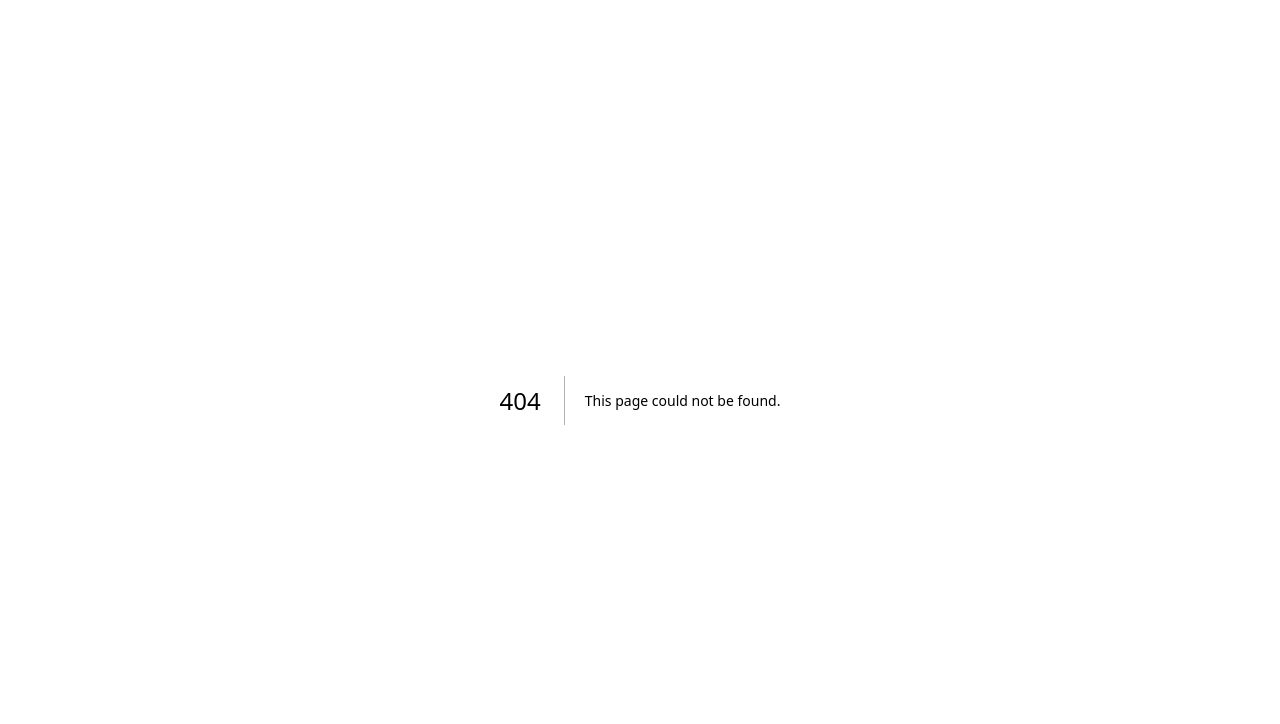
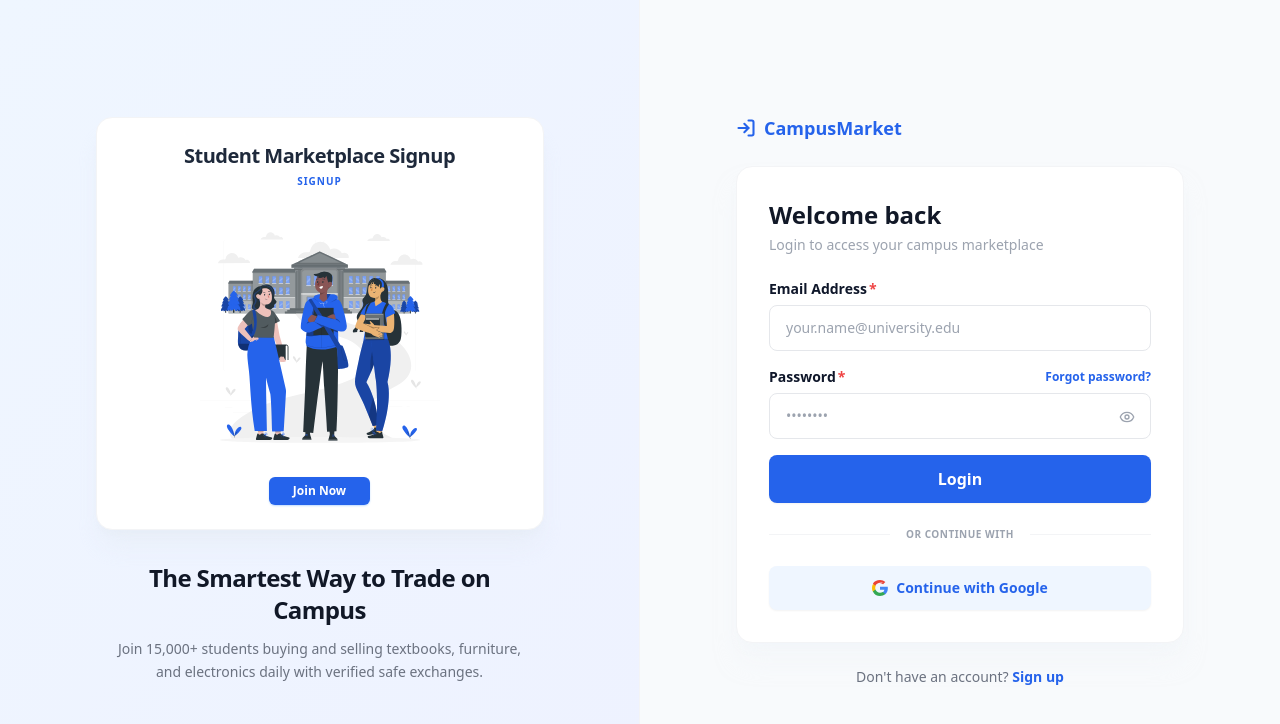
Before and after one commit to Gambi18/Campus-Marketplace, a Next.js app in the folder frontend/: page /login in a window 1280 px wide. Before the commit this address had no page. Shown: the top 724 px of the page. Built offline with nearby package versions, Linux system fonts and the light colour scheme.

Commit message:
Added the login page

```diff
--- a/frontend/app/components/Button.tsx
+++ b/frontend/app/components/Button.tsx
@@ -2,7 +2,7 @@ import React from 'react';
 
 interface ButtonProps {
   children: React.ReactNode;
-  variant?: 'primary' | 'secondary' | 'form' | 'outlined';
+  variant?: 'primary' | 'secondary' | 'form' | 'outlined' | 'formLightBlue';
   size?: 'sm' | 'md' | 'lg';
   type?: 'button' | 'submit';
   disabled?: boolean;
@@ -28,6 +28,7 @@ function Button({
     secondary: 'bg-[#f1f5f9] text-[#475569] hover:bg-[#e2e8f0] focus:ring-slate-400',
     outlined: 'border border-gray-300 bg-white text-[#475569] hover:bg-slate-50 focus:ring-slate-400',
     form: 'bg-brand-primary text-white hover:bg-blue-700 focus:ring-brand-primary w-full font-semibold shadow-sm',
+    formLightBlue: 'bg-blue-50 text-blue-600 hover:bg-blue-100 focus:ring-blue-400 font-semibold shadow-sm',
   };
   const sizeStyles = {
     sm: 'px-3 py-1.5 text-xs rounded-md',
--- /dev/null
+++ b/frontend/app/components/ContinueWithGoogle.tsx
@@ -0,0 +1,19 @@
+
+
+function ContinueWithGoogle() {
+  return (
+    <div>
+        <span className="text-xs font-semibold py-1.5 flex items-center justify-center gap-2 w-full text-slate-700">
+                <svg className="w-4 h-4" viewBox="0 0 24 24" width="16" height="16">
+                  <path fill="#EA4335" d="M12 5.04c1.64 0 3.12.56 4.28 1.67l3.2-3.2C17.52 1.58 14.96 1 12 1 7.35 1 3.4 3.65 1.5 7.5l3.78 2.93c.9-2.69 3.43-4.39 6.72-4.39z"/>
+                  <path fill="#4285F4" d="M23.49 12.27c0-.81-.07-1.59-.2-2.34H12v4.44h6.44a5.5 5.5 0 0 1-2.39 3.61l3.72 2.89c2.18-2.01 3.44-4.96 3.44-8.6z"/>
+                  <path fill="#FBBC05" d="M5.28 14.57a7.15 7.15 0 0 1 0-4.14L1.5 7.5a11.962 11.962 0 0 0 0 9l3.78-2.93z"/>
+                  <path fill="#34A853" d="M12 23c3.24 0 5.97-1.08 7.96-2.91l-3.72-2.89c-1.04.7-2.37 1.11-4.24 1.11-3.29 0-5.82-1.7-6.72-4.39L1.5 16.85C3.4 20.35 7.35 23 12 23z"/>
+                </svg>
+                Continue with Google
+              </span>
+    </div>
+  )
+}
+
+export default ContinueWithGoogle
--- a/frontend/app/components/Navbar.tsx
+++ b/frontend/app/components/Navbar.tsx
@@ -1,8 +1,18 @@
+"use client";
+
 import Link from 'next/link';
+import { usePathname } from 'next/navigation';
 import Logo from './Logo';
 import Button from './Button';
 
 export default function Navbar() {
+  const pathname = usePathname();
+
+  const navLinks = [
+    { label: 'Browse', href: '/' },
+    { label: 'My Listings', href: '/mylistings' },
+  ];
+
   return (
     <nav className="w-full h-16 bg-white border-b border-gray-100 px-6 sticky top-0 z-50">
       <div className="max-w-7xl mx-auto h-full flex items-center justify-between">
@@ -10,19 +20,19 @@ export default function Navbar() {
           <Logo />
 
           <div className="hidden md:flex items-center space-x-6 text-sm font-medium">
-            <Link
-              href="/"
-              className="relative text-brand-primary h-16 flex items-center after:absolute after:bottom-0 after:left-0 after:w-full after:h-[2px] after:bg-brand-primary font-semibold"
-            >
-              Browse
-            </Link>
-
-            <Link
-              href="/listings/my"
-              className="text-text-muted hover:text-brand-neutral transition-colors h-16 flex items-center"
-            >
-              My Listings
-            </Link>
+            {navLinks.map((link) => (
+              <Link
+                key={link.href}
+                href={link.href}
+                className={`h-16 flex items-center transition-colors relative ${
+                  pathname === link.href
+                    ? "text-brand-primary font-semibold after:absolute after:bottom-0 after:left-0 after:w-full after:h-[2px] after:bg-brand-primary"
+                    : "text-text-muted hover:text-brand-neutral"
+                }`}
+              >
+                {link.label}
+              </Link>
+            ))}
           </div>
         </div>
 
@@ -48,11 +58,16 @@ export default function Navbar() {
             </svg>
           </button>
 
-          <div className="w-8 h-8 rounded-full border border-gray-200 cursor-pointer overflow-hidden hover:ring-2 hover:ring-offset-2 hover:ring-brand-primary transition-all duration-150">
-            <div className="w-full h-full bg-slate-100 flex items-center justify-center text-xs font-semibold text-text-muted">
-              JD
+          <Link
+            href="/register"
+            className="w-8 h-8 rounded-full border border-gray-200 cursor-pointer overflow-hidden hover:ring-2 hover:ring-offset-2 hover:ring-brand-primary transition-all duration-150 block"
+          >
+            <div className="w-full h-full bg-slate-100 flex items-center justify-center text-text-muted hover:text-brand-primary transition-colors">
+              <svg xmlns="http://www.w3.org/2000/svg" fill="none" viewBox="0 0 24 24" strokeWidth={1.5} stroke="currentColor" className="w-5 h-5">
+                <path strokeLinecap="round" strokeLinejoin="round" d="M15.75 6a3.75 3.75 0 1 1-7.5 0 3.75 3.75 0 0 1 7.5 0ZM4.501 20.118a7.5 7.5 0 0 1 14.998 0A17.933 17.933 0 0 1 12 21.75c-2.676 0-5.216-.584-7.499-1.632Z" />
+              </svg>
             </div>
-          </div>
+          </Link>
         </div>
       </div>
     </nav>
--- /dev/null
+++ b/frontend/app/login/page.tsx
@@ -0,0 +1,148 @@
+"use client";
+
+import React, { useState } from 'react';
+import Link from 'next/link';
+import { Eye, LogIn } from 'lucide-react';
+import Button from "@/components/Button";
+import Input from "@/components/Input";
+import registerImage from "../images/college students-rafiki.svg";
+
+export default function LoginPage() {
+  const [showPassword, setShowPassword] = useState(false);
+
+  const handleSubmit = (e: React.FormEvent) => {
+    e.preventDefault();
+  };
+
+  return (
+    <div className="min-h-screen w-full flex bg-[#f8fafc]">
+
+      {/* LEFT COLUMN: Image Showcase Side */}
+      <div className="hidden lg:flex lg:w-1/2 bg-gradient-to-br from-blue-50 to-indigo-50 flex-col items-center justify-center p-12 relative border-r border-gray-100">
+        <div className="max-w-md text-center space-y-8 z-10">
+
+          {/* Floating White Showcase Card Asset */}
+          <div className="w-full bg-white rounded-2xl p-6 shadow-xl shadow-slate-200/40 border border-gray-100 flex flex-col items-center">
+            <h3 className="text-xl font-bold text-slate-800 tracking-tight">
+              Student Marketplace Signup
+            </h3>
+            <span className="text-[10px] font-bold text-blue-600 uppercase tracking-widest mt-1 mb-4">
+              Signup
+            </span>
+
+            <div className="w-full max-w-[240px] py-2">
+              <img
+                src={registerImage.src || registerImage}
+                alt="Students collaborating"
+                className="w-full h-auto object-contain mx-auto"
+              />
+            </div>
+
+            <Button variant="primary" size="sm" className="mt-4 px-6 rounded-lg font-semibold shadow-sm shadow-blue-200">
+              Join Now
+            </Button>
+          </div>
+
+          <div className="space-y-3 px-4">
+            <h2 className="text-2xl font-bold text-gray-900 tracking-tight">
+              The Smartest Way to Trade on Campus
+            </h2>
+            <p className="text-gray-500 leading-relaxed text-sm">
+              Join 15,000+ students buying and selling textbooks, furniture, and electronics daily with verified safe exchanges.
+            </p>
+          </div>
+        </div>
+      </div>
+
+       {/* RIGHT COLUMN */}
+      <div className="w-full lg:w-1/2 flex flex-col justify-center items-center p-6 sm:p-12">
+        <div className="w-full max-w-md space-y-6">
+
+          {/* Brand Header */}
+          <div className="flex items-center gap-2 text-brand-primary font-bold text-lg select-none">
+            <LogIn className="w-5 h-5 text-brand-primary" strokeWidth={2.5} />
+            <span>CampusMarket</span>
+          </div>
+
+          {/* Login Card Wrapper */}
+          <div className="bg-white p-8 rounded-2xl border border-gray-100 shadow-xl shadow-slate-100/50">
+            <div className="space-y-1 mb-6">
+              <h2 className="text-2xl font-bold text-gray-900">Welcome back</h2>
+              <p className="text-sm text-gray-400">Login to access your campus marketplace</p>
+            </div>
+
+            <form onSubmit={handleSubmit} className="space-y-4">
+
+              <Input
+                label="Email Address"
+                type="email"
+                name="email"
+                required
+                placeholder="your.name@university.edu"
+              />
+
+              <div className="relative">
+                <Input
+                  label="Password"
+                  type={showPassword ? "text" : "password"}
+                  name="password"
+                  required
+                  placeholder="••••••••"
+                />
+
+                <div className="absolute top-0 right-0 h-5 flex items-center">
+                  <Link href="/forgot-password" className="text-xs font-semibold text-brand-primary hover:underline">
+                    Forgot password?
+                  </Link>
+                </div>
+
+                <button
+                  type="button"
+                  onClick={() => setShowPassword(!showPassword)}
+                  className="absolute right-4 bottom-3.5 text-gray-400 hover:text-gray-600 cursor-pointer outline-none focus:text-brand-primary"
+                >
+                  <Eye className="w-4 h-4" />
+                </button>
+              </div>
+
+              <Button type="submit" variant="form" size="lg" className="w-full pt-3">
+                Login
+              </Button>
+
+              <div className="relative flex py-2 items-center">
+                <div className="flex-grow border-t border-gray-100" />
+                <span className="flex-shrink mx-4 text-[10px] tracking-wider font-bold text-gray-400 uppercase">
+                  Or continue with
+                </span>
+                <div className="flex-grow border-t border-gray-100" />
+              </div>
+
+              {/* Clean Google integration button utilizing flat vector design */}
+              <Button type="button" variant="formLightBlue" size="lg" className="w-full">
+                <span className="flex items-center justify-center gap-2 font-semibold text-sm">
+                  <svg className="w-4 h-4" viewBox="0 0 24 24">
+                    <path fill="#4285F4" d="M23.745 12.27c0-.7-.06-1.4-.19-2.07H12v4.51h6.6c-.29 1.53-1.14 2.82-2.4 3.68v3.05h3.88c2.27-2.09 3.66-5.17 3.66-8.17z"/>
+                    <path fill="#34A853" d="M12 24c3.24 0 5.97-1.08 7.96-2.91l-3.88-3.05c-1.08.72-2.45 1.16-4.08 1.16-3.14 0-5.8-2.11-6.75-4.96H1.31v3.15C3.29 22.35 7.43 24 12 24z"/>
+                    <path fill="#FBBC05" d="M5.25 14.24A7.18 7.18 0 0 1 4.85 12c0-.79.13-1.57.38-2.31V6.54H1.31A11.94 11.94 0 0 0 0 12c0 1.92.45 3.74 1.25 5.37l3.9-3.13z"/>
+                    <path fill="#EA4335" d="M12 4.75c1.77 0 3.35.61 4.6 1.8l3.42-3.42C17.95 1.19 15.22 0 12 0 7.43 0 3.29 1.65 1.31 5.66l3.9 3.13c.95-2.85 3.61-4.96 12-4.96z"/>
+                  </svg>
+                  <span>Continue with Google</span>
+                </span>
+              </Button>
+
+            </form>
+          </div>
+
+          <p className="text-center text-sm text-gray-500">
+            Don't have an account?{' '}
+            <Link href="/register" className="font-semibold text-brand-primary hover:underline">
+              Sign up
+            </Link>
+          </p>
+
+        </div>
+      </div>
+
+    </div>
+  );
+}
--- /dev/null
+++ b/frontend/app/mylistings/loading.jsx
@@ -0,0 +1,15 @@
+import React from 'react';
+
+export default function Loading() {
+  return (
+    <div className="min-h-[60vh] w-full flex flex-col items-center justify-center space-y-4 bg-[#f8fafc]">
+      {/* Animated Tailwind Spinner */}
+      <div className="w-10 h-10 border-4 border-slate-200 border-t-brand-primary rounded-full animate-spin" />
+
+      {/* Text helper */}
+      <p className="text-sm font-medium text-slate-500 animate-pulse">
+        Loading marketplace items...
+      </p>
+    </div>
+  );
+}
--- a/frontend/app/register/page.tsx
+++ b/frontend/app/register/page.tsx
@@ -2,21 +2,21 @@ import Button from "@/components/Button"
 import Input from "@/components/Input"
 import Navbar from "@/components/Navbar"
 import registerImage from "../images/college students-rafiki.svg"
+import Link from "next/link"
+import ContinueWithGoogle from "@/components/ContinueWithGoogle"
 
 function page() {
   return (
     <>
       <Navbar/>
-      {/* Background container spanning full viewport minus navbar height roughly */}
+
       <div className="min-h-[calc(100vh-4rem)] bg-[#f8fafc] flex items-center justify-center p-4 md:p-8">
 
-        {/* Core Card Layout */}
         <div className="w-full max-w-5xl bg-white rounded-2xl border border-slate-100 shadow-md flex flex-col md:flex-row overflow-hidden">
 
-          {/* LEFT COLUMN: Beautiful tinted purple-blue gray background with floating inner card */}
+         {/* Left side */}
           <div className="w-full md:w-5/12 bg-[#eef2f7] p-6 lg:p-8 flex flex-col justify-between items-center border-b md:border-b-0 md:border-r border-slate-200/60">
 
-            {/* The crisp white inner floating card asset container */}
             <div className="w-full bg-white rounded-xl p-5 shadow-sm border border-slate-100 flex flex-col items-center text-center">
               <h3 className="text-lg font-bold text-slate-800 tracking-tight">Student Marketplace</h3>
               <p className="text-[11px] font-semibold text-slate-400 uppercase tracking-wider mb-3">Signup</p>
@@ -33,8 +33,6 @@ function page() {
                 Join Now
               </button>
             </div>
-
-            {/* Typography Section below card */}
             <div className="text-center mt-6 max-w-sm">
               <h4 className="text-base font-bold text-slate-800">Trusted by Thousands of Students</h4>
               <p className="text-[11px] text-slate-500 mt-1.5 leading-relaxed">
@@ -43,22 +41,15 @@ function page() {
             </div>
           </div>
 
-          {/* RIGHT COLUMN: Form block containing authentication elements */}
+          {/* Right side */}
           <div className="w-full md:w-7/12 p-8 lg:p-12 flex flex-col justify-center">
             <h2 className="text-2xl font-bold text-slate-900 tracking-tight">Create your CampusMarket account</h2>
             <p className="text-xs text-slate-400 mt-1 mb-6">Join your campus marketplace and start buying and selling safely</p>
 
             {/* Standard aligned button wrapping clean SVG identity marker */}
             <Button variant="formLightBlue">
-              <span className="text-xs font-semibold py-1.5 flex items-center justify-center gap-2 w-full text-slate-700">
-                <svg className="w-4 h-4" viewBox="0 0 24 24" width="16" height="16">
-                  <path fill="#EA4335" d="M12 5.04c1.64 0 3.12.56 4.28 1.67l3.2-3.2C17.52 1.58 14.96 1 12 1 7.35 1 3.4 3.65 1.5 7.5l3.78 2.93c.9-2.69 3.43-4.39 6.72-4.39z"/>
-                  <path fill="#4285F4" d="M23.49 12.27c0-.81-.07-1.59-.2-2.34H12v4.44h6.44a5.5 5.5 0 0 1-2.39 3.61l3.72 2.89c2.18-2.01 3.44-4.96 3.44-8.6z"/>
-                  <path fill="#FBBC05" d="M5.28 14.57a7.15 7.15 0 0 1 0-4.14L1.5 7.5a11.962 11.962 0 0 0 0 9l3.78-2.93z"/>
-                  <path fill="#34A853" d="M12 23c3.24 0 5.97-1.08 7.96-2.91l-3.72-2.89c-1.04.7-2.37 1.11-4.24 1.11-3.29 0-5.82-1.7-6.72-4.39L1.5 16.85C3.4 20.35 7.35 23 12 23z"/>
-                </svg>
-                Continue with Google
-              </span>
+              {/* //continue with gogle */}
+              <ContinueWithGoogle/>
             </Button>
 
             <div className="relative flex py-5 items-center">
@@ -91,7 +82,11 @@ function page() {
 
             {/* Navigation redirect option */}
             <p className="text-center text-xs text-slate-500 mt-5">
-              Already have an account? <span className="text-blue-600 font-semibold cursor-pointer hover:underline ml-1">Log in</span>
+              Already have an account? <span className="text-blue-600 font-semibold cursor-pointer hover:underline ml-1">
+                <Link href="/login">
+                Log in
+                </Link>
+              </span>
             </p>
           </div>
 
--- a/frontend/app/types/index.ts
+++ b/frontend/app/types/index.ts
@@ -27,7 +27,7 @@ export interface Product {
   description: string;
   price: string;
   image_url: string;
-  status: 'available' | 'sold' | 'removed';
+  status: 'available' | 'sold' | 'removed' ;
   created_at: string;
 }
 
```
